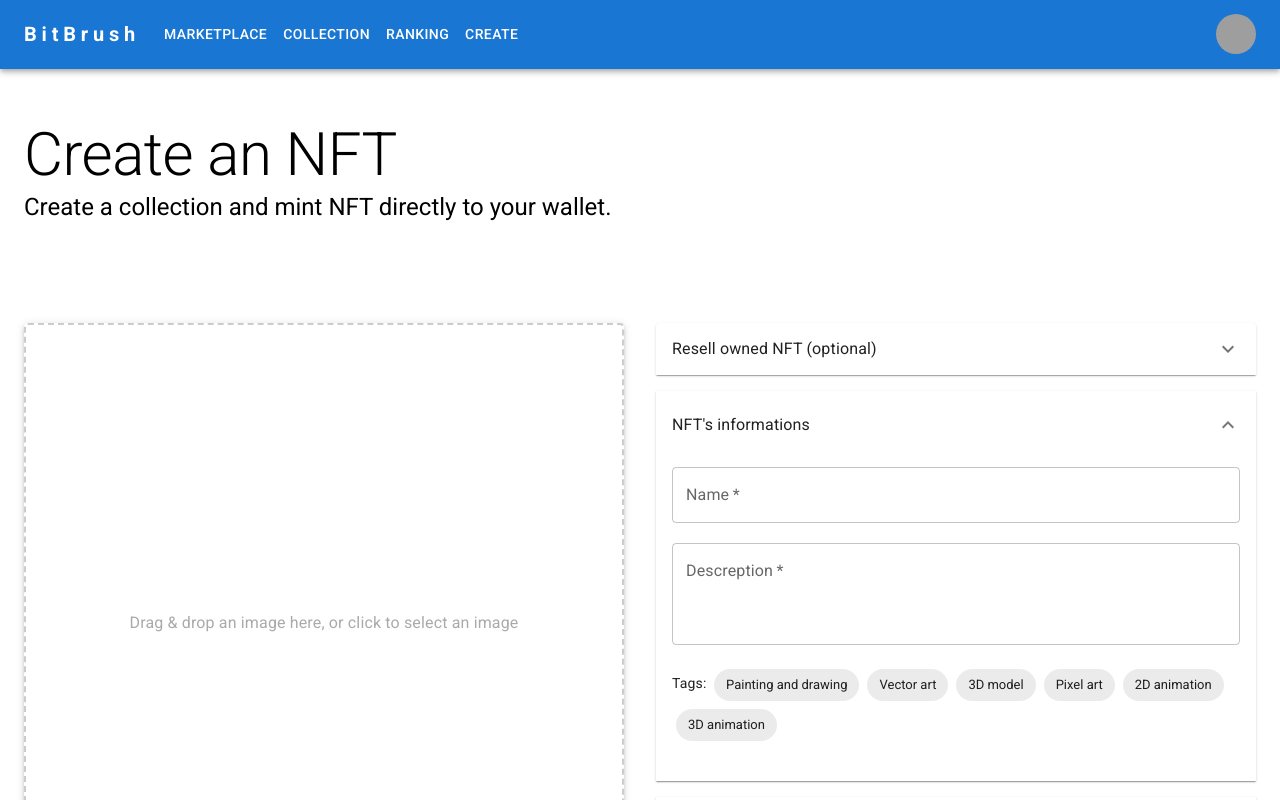
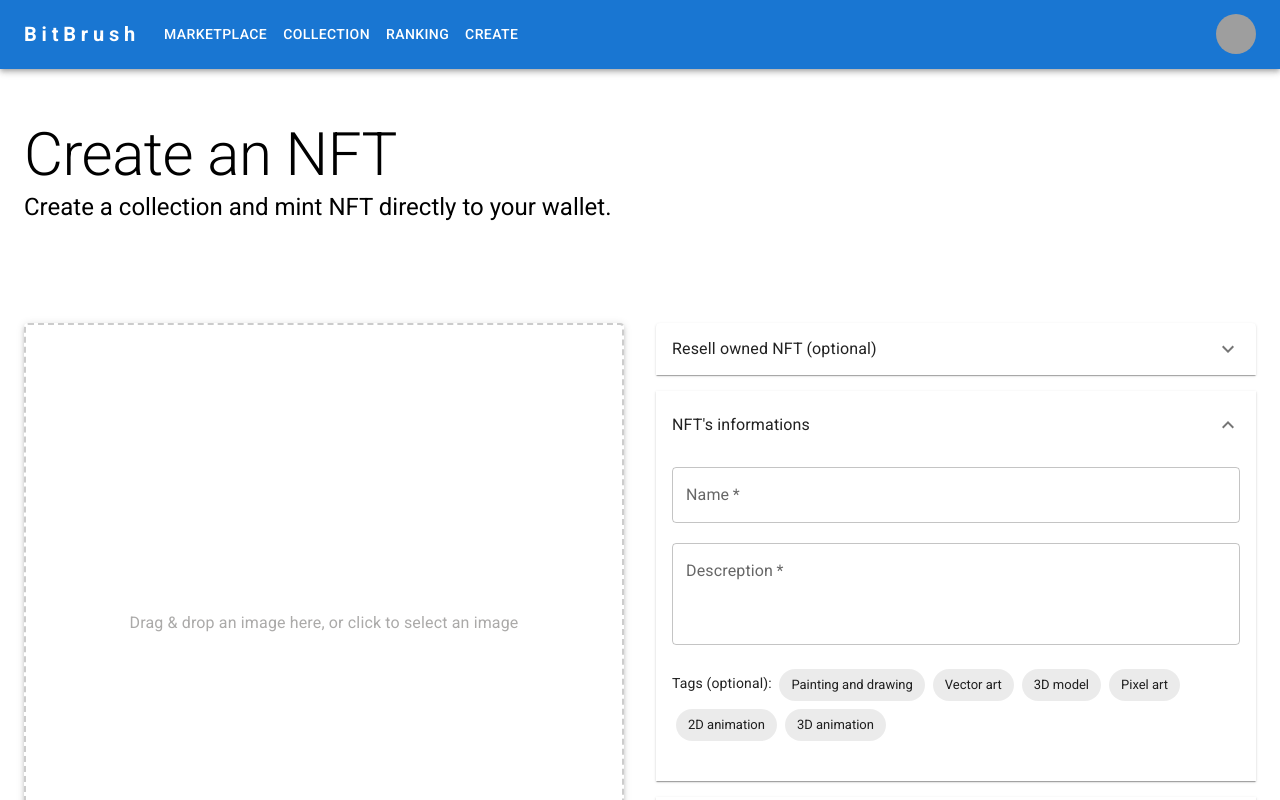
Before and after one commit to daylanguyenphuc/BitBrush, a React (Create React App) app: page /create/createNFT in a window 1280 px wide. Shown: the top 800 px of the page. Built offline with nearby package versions, Linux system fonts and the light colour scheme; grey boxes are pictures that could not be loaded.

Commit message:
small changes

```diff
--- a/src/CreateNFT.js
+++ b/src/CreateNFT.js
@@ -143,7 +143,7 @@ const CreateNFT = () => {
                                         />
                                     </FormControl>
                                     <Box style={{ marginBottom: '20px' }}>
-                                        <Typography variant="body2" style={{ display: 'inline' }} gutterBottom>Tags: </Typography>
+                                        <Typography variant="body2" style={{ display: 'inline' }} gutterBottom>Tags (optional): </Typography>
                                         {selectedTags.map((tag, index) => (
                                             <Chip
                                                 key={index}
```
